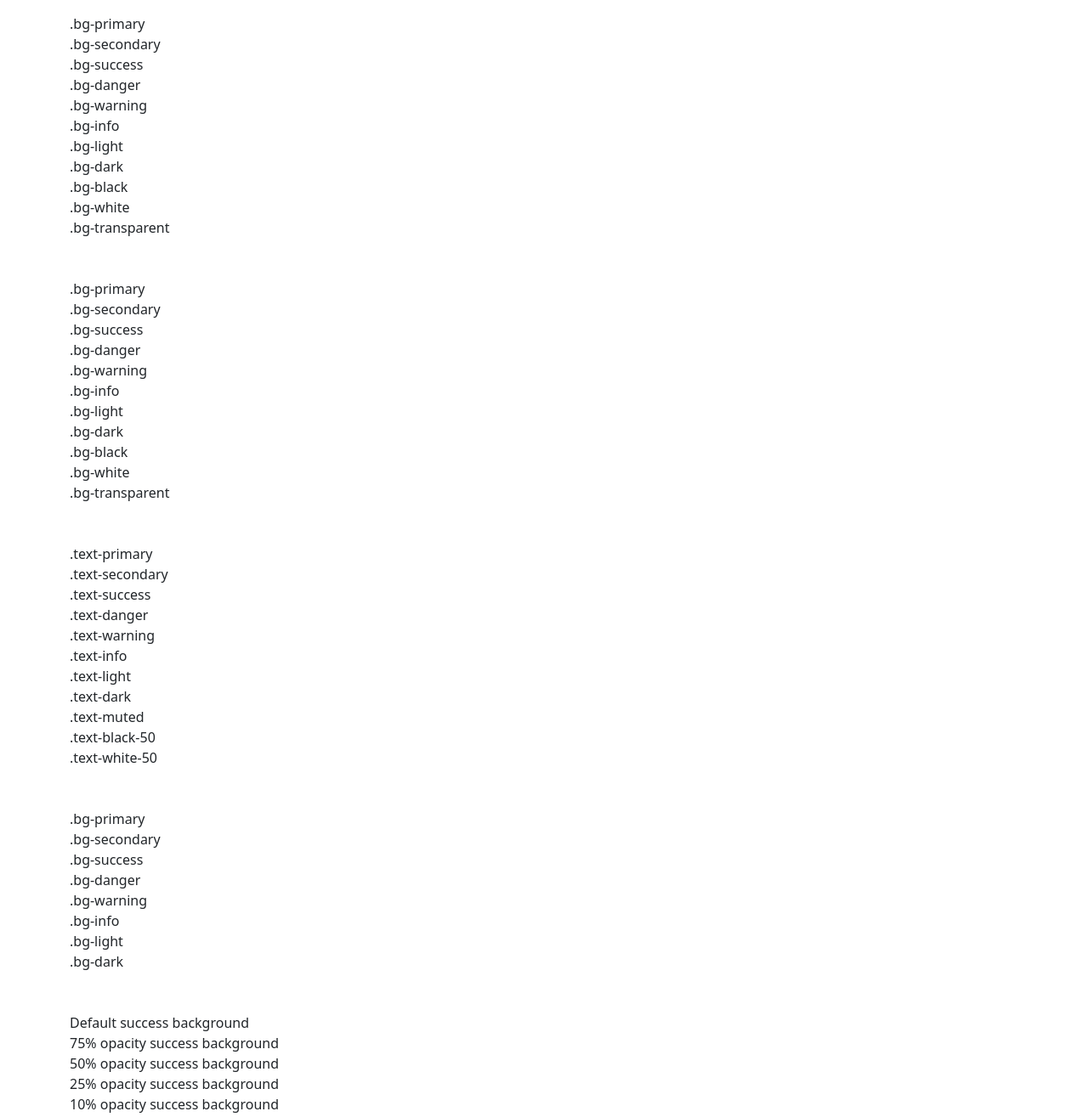
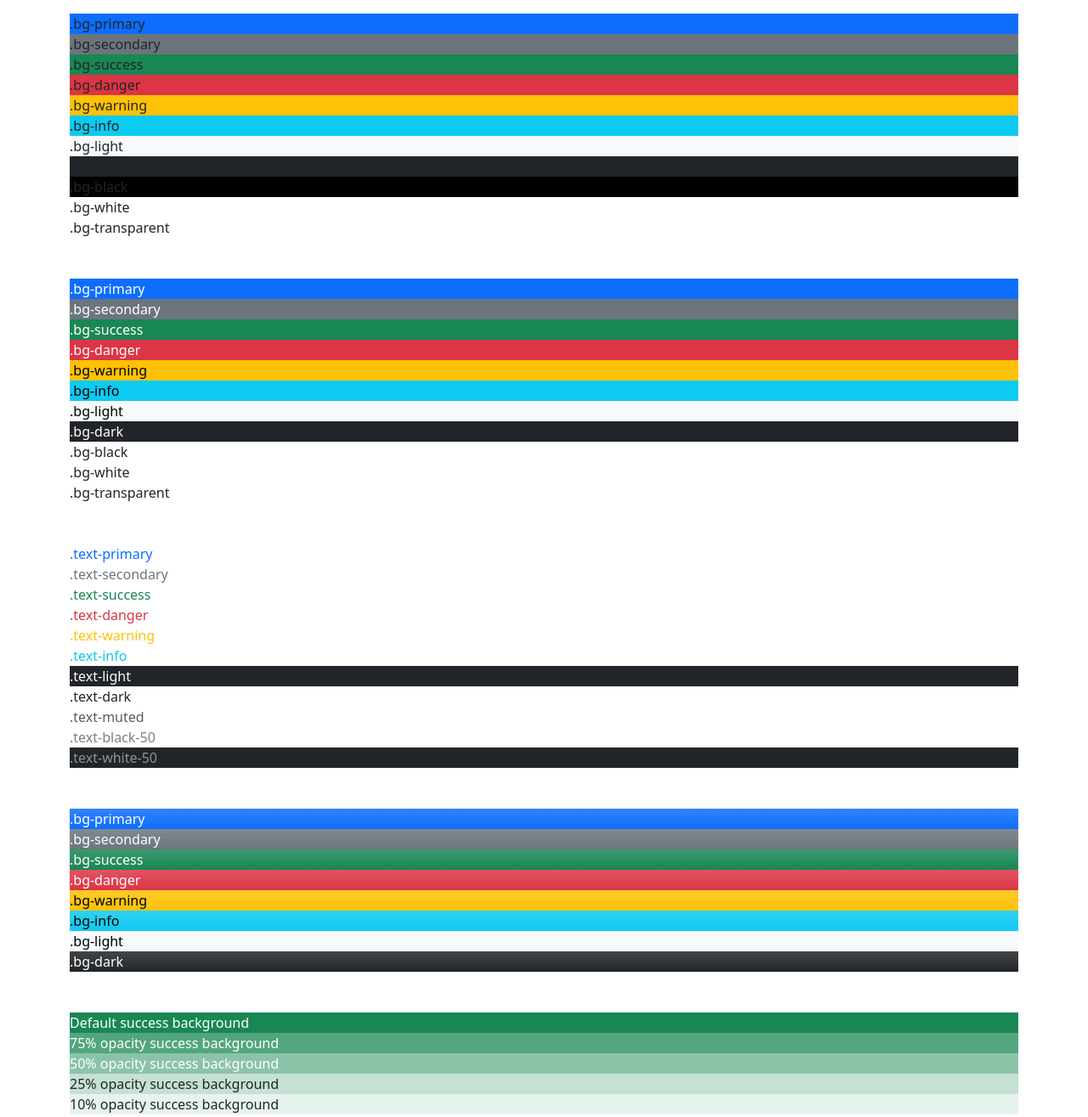
Before and after one commit to krum99/bootstrap-5-from-scratch, a plain HTML site: page bootstrap-sandbox/bootstrap-sandbox-start/04-background-text-colors.html in a window 1280 px wide. Shown: the part 80-1395 px from the top of the page at 85% size. Drawn offline with Linux system fonts and the light colour scheme.

Commit message:
background and text colors

```diff
--- a/bootstrap-sandbox/bootstrap-sandbox-start/04-background-text-colors.html
+++ b/bootstrap-sandbox/bootstrap-sandbox-start/04-background-text-colors.html
@@ -1,5 +1,6 @@
 <!DOCTYPE html>
 <html lang="en">
+
 <head>
   <meta charset="UTF-8" />
   <meta http-equiv="X-UA-Compatible" content="IE=edge" />
@@ -7,89 +8,94 @@
   <link rel="stylesheet" href="./assets/css/bootstrap.min.css" />
   <title>Bootstrap Sandbox | Background & Text Colors</title>
 </head>
+
 <body>
   <div class="container">
     <h1 class="mb-5">Background & Text Colors</h1>
 
     <!-- Background Colors -->
-      <div class="">.bg-primary</div>
-      <div class="">.bg-secondary</div>
-      <div class="">.bg-success</div>
-      <div class="">.bg-danger</div>
-      <div class="">.bg-warning</div>
-      <div class="">.bg-info</div>
-      <div class="">.bg-light</div>
-      <div class="">.bg-dark</div>
-      <div class="">.bg-black</div>
-      <div class="">.bg-white</div>
-      <div class="">.bg-transparent</div>
+    <div class="bg-primary">.bg-primary</div>
+    <div class="bg-secondary">.bg-secondary</div>
+    <div class="bg-success">.bg-success</div>
+    <div class="bg-danger">.bg-danger</div>
+    <div class="bg-warning">.bg-warning</div>
+    <div class="bg-info">.bg-info</div>
+    <div class="bg-light">.bg-light</div>
+    <div class="bg-dark">.bg-dark</div>
+    <div class="bg-black">.bg-black</div>
+    <div class="bg-white">.bg-white</div>
+    <div class="bg-transparent text-body">.bg-transparent</div>
 
     <br /><br />
 
     <!-- Text Background Colors -->
-      <div class="">.bg-primary</div>
-      <div class="">.bg-secondary</div>
-      <div class="">.bg-success</div>
-      <div class="">.bg-danger</div>
-      <div class="">.bg-warning</div>
-      <div class="">.bg-info</div>
-      <div class="">.bg-light</div>
-      <div class="">.bg-dark</div>
-      <div class="">.bg-black</div>
-      <div class="">.bg-white</div>
-      <div class="">.bg-transparent</div>
+    <div class="text-bg-primary">.bg-primary</div>
+    <div class="text-bg-secondary">.bg-secondary</div>
+    <div class="text-bg-success">.bg-success</div>
+    <div class="text-bg-danger">.bg-danger</div>
+    <div class="text-bg-warning">.bg-warning</div>
+    <div class="text-bg-info">.bg-info</div>
+    <div class="text-bg-light">.bg-light</div>
+    <div class="text-bg-dark">.bg-dark</div>
+    <div class="text-bg-black">.bg-black</div>
+    <div class="text-bg-white">.bg-white</div>
+    <div class="text-bg-transparent text-body">.bg-transparent</div>
 
     <br /><br />
 
     <!-- Text Colors -->
-      <div class="">.text-primary</div>
-      <div class="">.text-secondary</div>
-      <div class="">.text-success</div>
-      <div class="">.text-danger</div>
-      <div class="">.text-warning</div>
-      <div class="">.text-info</div>
-      <div class="">.text-light</div>
-      <div class="">.text-dark</div>
-      <div class="">.text-muted</div>
-      <div class="">.text-black-50</div>
-      <div class="">.text-white-50</div>
+    <div class="text-primary">.text-primary</div>
+    <div class="text-secondary">.text-secondary</div>
+    <div class="text-success">.text-success</div>
+    <div class="text-danger">.text-danger</div>
+    <div class="text-warning">.text-warning</div>
+    <div class="text-info">.text-info</div>
+    <div class="text-light bg-dark">.text-light</div>
+    <div class="text-dark">.text-dark</div>
+    <div class="text-muted">.text-muted</div>
+    <div class="text-black-50">.text-black-50</div>
+    <div class="text-white-50 bg-dark">.text-white-50</div>
 
     <br /><br />
 
     <!-- Gradients -->
-      <div class="">.bg-primary</div>
-      <div class="">.bg-secondary</div>
-      <div class="">.bg-success</div>
-      <div class="">.bg-danger</div>
-      <div class="">.bg-warning</div>
-      <div class="">.bg-info</div>
-      <div class="">.bg-light</div>
-      <div class="">.bg-dark</div>
+    <div class="text-bg-primary bg-gradient">.bg-primary</div>
+    <div class="text-bg-secondary bg-gradient">.bg-secondary</div>
+    <div class="text-bg-success bg-gradient">.bg-success</div>
+    <div class="text-bg-danger bg-gradient">.bg-danger</div>
+    <div class="text-bg-warning bg-gradient">.bg-warning</div>
+    <div class="text-bg-info bg-gradient">.bg-info</div>
+    <div class="text-bg-light bg-gradient">.bg-light</div>
+    <div class="text-bg-dark bg-gradient">.bg-dark</div>
 
     <br /><br />
 
     <!-- Background Opacity -->
-      <div class="">Default success background</div>
-      <div class="">75% opacity success background</div>
-      <div class="">50% opacity success background</div>
-      <div class="">25% opacity success background</div>
-      <div class="">10% opacity success background</div>
+    <div class="text-bg-success">Default success background</div>
+    <div class="text-bg-success bg-opacity-75">
+      75% opacity success background
+    </div>
+    <div class="text-bg-success bg-opacity-50">
+      50% opacity success background
+    </div>
+    <div class="bg-success bg-opacity-25">25% opacity success background</div>
+    <div class="bg-success bg-opacity-10">10% opacity success background</div>
 
     <br /><br />
 
     <!-- Text Opacity -->
     <div class="text-primary">Default primary text</div>
-      <div class="text-primary">75% opacity primary text</div>
-      <div class="text-primary">50% opacity primary text</div>
-      <div class="text-primary">25% opacity primary text</div>
+    <div class="text-primary text-opacity-75">75% opacity primary text</div>
+    <div class="text-primary text-opacity-50">50% opacity primary text</div>
+    <div class="text-primary text-opacity-25">25% opacity primary text</div>
 
     <!-- Link Colors -->
-      <p><a href="#" class="">Primary link</a></p>
-      <p><a href="#" class="">Secondary link</a></p>
-      <p><a href="#" class="">Success link</a></p>
-      <p><a href="#" class="">Danger link</a></p>
-      <p><a href="#" class="">Warning link</a></p>
-      <p><a href="#" class="">Info link</a></p>
+    <p><a href="#" class="link-primary">Primary link</a></p>
+    <p><a href="#" class="link-secondary">Secondary link</a></p>
+    <p><a href="#" class="link-success">Success link</a></p>
+    <p><a href="#" class="link-danger">Danger link</a></p>
+    <p><a href="#" class="link-warning">Warning link</a></p>
+    <p><a href="#" class="link-info">Info link</a></p>
 
     <!-- Don't go past here -->
   </div>
@@ -97,4 +103,5 @@
 
   <script src="./assets/js/bootstrap.bundle.min.js"></script>
 </body>
+
 </html>
```
Lines whose indentation alone changed are shown as unchanged.
